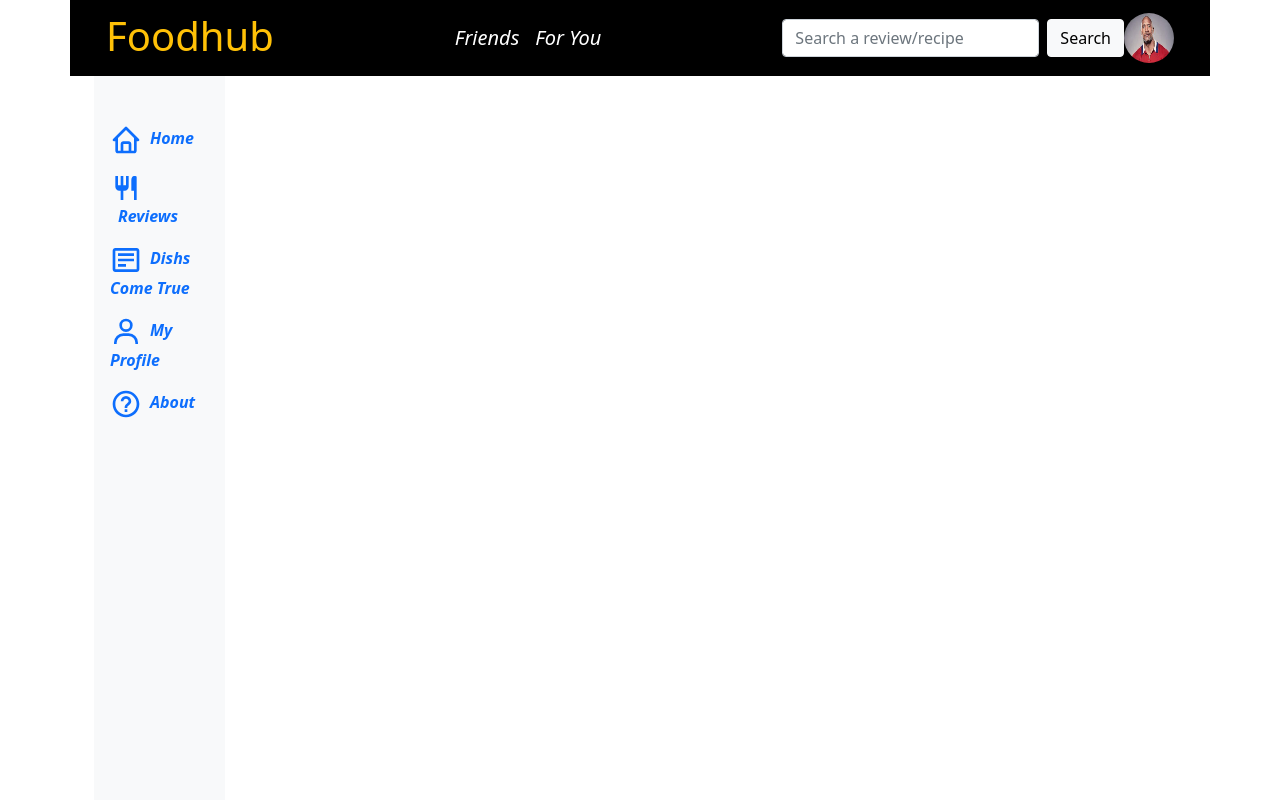
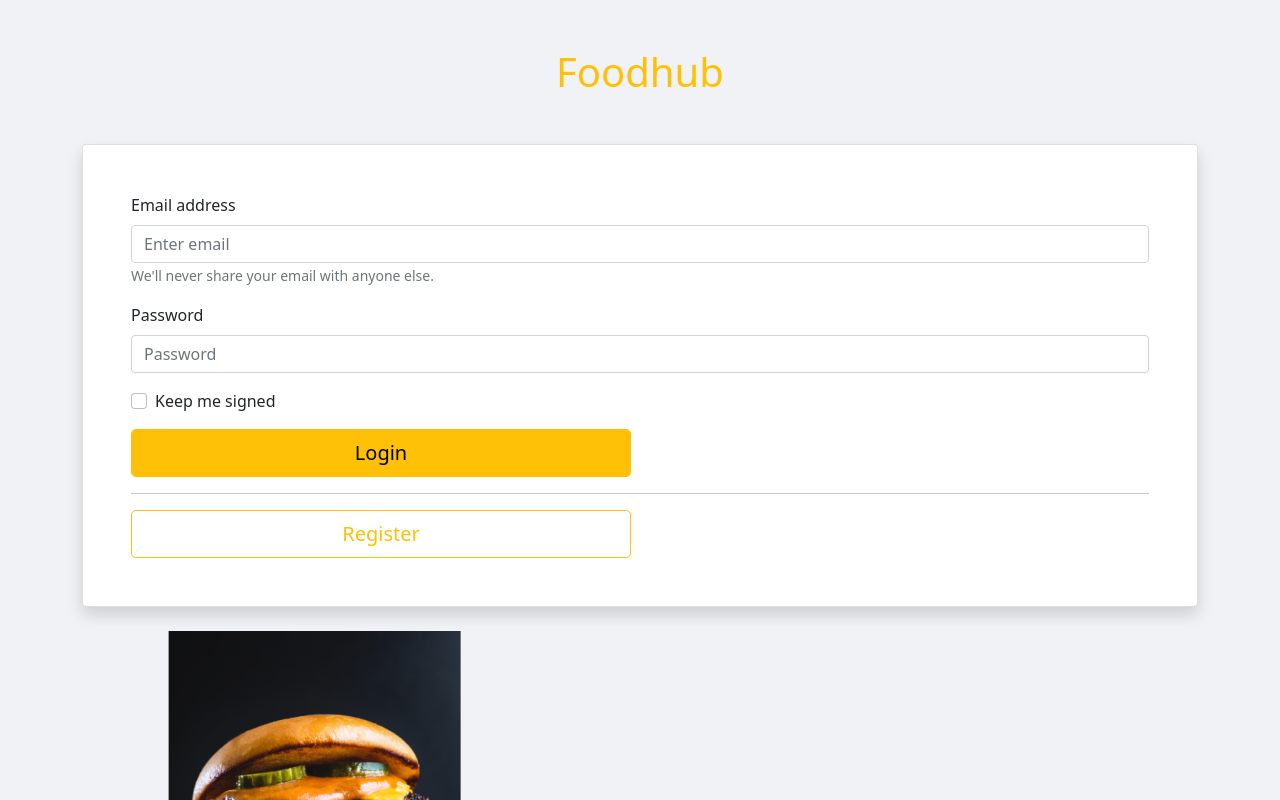
Before and after one commit to BarVarona/FoodHub-client, a React (Create React App) app in the folder client/: page / in a window 1280 px wide. Shown: the top 800 px of the page. Built offline with nearby package versions, Linux system fonts and the light colour scheme.

Commit message:
Edit Feed + Login style

```diff
--- a/client/public/index.html
+++ b/client/public/index.html
@@ -26,7 +26,7 @@
     -->
     <title>React App</title>
   </head>
-  <body>
+  <body style="background-color: #f0f2f5;">
     <noscript>You need to enable JavaScript to run this app.</noscript>
     <div id="root"></div>
     <!--
--- a/client/src/App.tsx
+++ b/client/src/App.tsx
@@ -1,25 +1,27 @@
-import { Col, Row } from "react-bootstrap";
-import { Container } from "react-bootstrap";
+import { Col, Row, Container } from "react-bootstrap";
 import Home from "./pages/Home";
 import { AppState, StateContext } from "./components/context/StateContext";
 import { useState } from "react";
+import Login from "./pages/login/Login";
+import Register from "./pages/register/Register";
 function App() {
   const [appState, setAppState] = useState<AppState>({
     dishes: null,
   });
 
   return (
-    <StateContext.Provider
-      value={{ appState, setAppState: setAppState as any }}
-    >
-      <Container>
-        <Row>
-          <Col>
-            <Home />
-          </Col>
-        </Row>
-      </Container>
-    </StateContext.Provider>
+      <Login/>
+    // <StateContext.Provider
+    //   value={{ appState, setAppState: setAppState as any }}
+    // >
+    //   <Container>
+    //     <Row>
+    //       <Col>
+    //         <Home />
+    //       </Col>
+    //     </Row>
+    //   </Container>
+    // </StateContext.Provider>
   );
 }
 
--- a/client/src/components/feed/Cards.tsx
+++ b/client/src/components/feed/Cards.tsx
@@ -1,16 +1,20 @@
 import React from "react";
+import { useState } from "react";
 import { Button, Card } from "react-bootstrap";
 
 //
 export const Cards = ({ id, resname, dishname, image, stars }: any) => {
+  const [islike, setIslike] = useState(false);
+  const changeLike = () => {
+    setIslike((prev) => !prev);
+  };
   return (
-
     <Card style={{ width: "18rem" }}>
       <Card.Img variant="top" src={image} />
       <Card.Body>
         <Card.Title>{resname}</Card.Title>
         <Card.Text>{dishname}</Card.Text>
-        <Button variant="primary">Go somewhere</Button>
+        <Button onClick={()=>changeLike()} variant="primary">{islike ? "Liked" : "Unliked"}</Button>
       </Card.Body>
     </Card>
   );
--- a/client/src/components/feed/Feed.tsx
+++ b/client/src/components/feed/Feed.tsx
@@ -3,7 +3,6 @@ import { dishs } from "../../api/dishs";
 import { StateContext } from "../../components/context/StateContext";
 import { IDishes } from "../../interface/IDishes.model";
 import { Cards } from "./Cards";
-
 
 export const Feed = () => {
   // please be attention that in useState i add operator null  <IDishes[]|null>
--- a/client/src/components/navBar/Topbar.js
+++ b/client/src/components/navBar/Topbar.js
@@ -1,6 +1,6 @@
 import React from 'react'
 import Header from '../header/Header';
-import profileimg from '../../profile.jpg';
+import profileimg from '../../images/profile.jpg';
 function Topbar() {
   return (
     <nav className="navbar navbar-expand-lg navbar-light bg-light navbar-dark bg-black ">
--- /dev/null
+++ b/client/src/pages/login/Login.tsx
@@ -0,0 +1,78 @@
+import React, { useEffect, useState } from "react";
+import { Form, Button, Container, Row, Col, Card } from "react-bootstrap";
+import {loginAuth}  from "../../api/userAuth";
+import { UserAuth } from "../../interface/UserAuth.model";
+
+function Login() {
+  const [val, setVal] = useState<UserAuth>({
+    email: "1",
+    password: "",
+  });
+  useEffect(() => {
+    console.log(1);
+  }, []);
+
+  const handelInputValue = (e: any) => {
+    const { name, value } = e.target;
+    if (name === "email") {
+      setVal({ ...val, email: value });
+    }
+    if (name === "password") {
+      setVal({ ...val, password: value });
+    }
+  };
+
+  const handelSubmit = (e: any) => {
+    e.preventDefault();
+    //
+    if (val) loginAuth(val);
+  };
+  return (
+    <Container>
+      <Row>
+        <Col>
+          <h1 className="mt-5 text-warning text-center">Foodhub</h1>
+          <Card className="mt-5 p-5 shadow">
+            <Form onSubmit={handelSubmit}>
+              <Form.Group className="mb-3" controlId="formBasicEmail">
+                <Form.Label>Email address</Form.Label>
+                <Form.Control
+                  name="email"
+                  onChange={handelInputValue}
+                  type="email"
+                  placeholder="Enter email"
+                />
+                <Form.Text className="text-muted">
+                  We'll never share your email with anyone else.
+                </Form.Text>
+              </Form.Group>
+
+              <Form.Group className="mb-3" controlId="formBasicPassword">
+                <Form.Label>Password</Form.Label>
+                <Form.Control
+                  name="password"
+                  onChange={handelInputValue}
+                  type="password"
+                  placeholder="Password"
+                />
+              </Form.Group>
+              <Form.Group className="mb-3" controlId="formBasicCheckbox">
+                <Form.Check type="checkbox" label="Keep me signed" />
+              </Form.Group>
+              <Button size={"lg"} variant="warning" type="submit" style={{ width: '500px' }}>
+                Login
+              </Button>
+              <hr></hr>
+              <Button size={"lg"} variant="outline-warning" style={{ width: '500px' }}>Register</Button>
+            </Form>
+          </Card>
+        </Col>
+        <Col>
+          <img src={require('../../images/homePagePic.png')} className='mt-4' style={{ width: "730x", height: "630px" }}></img>
+        </Col>
+      </Row>
+    </Container>
+  );
+}
+
+export default Login;
```
Also changed, not shown: client/src/pages/Login.tsx (deleted, +0 -65 lines), client/src/pages/register/Register.tsx (renamed from client/src/pages/Register.tsx, +16 -10 lines), client/src/images/homePagePic.png (renamed from client/public/homePagePic.png), client/src/images/profile.jpg (renamed from client/src/profile.jpg).
